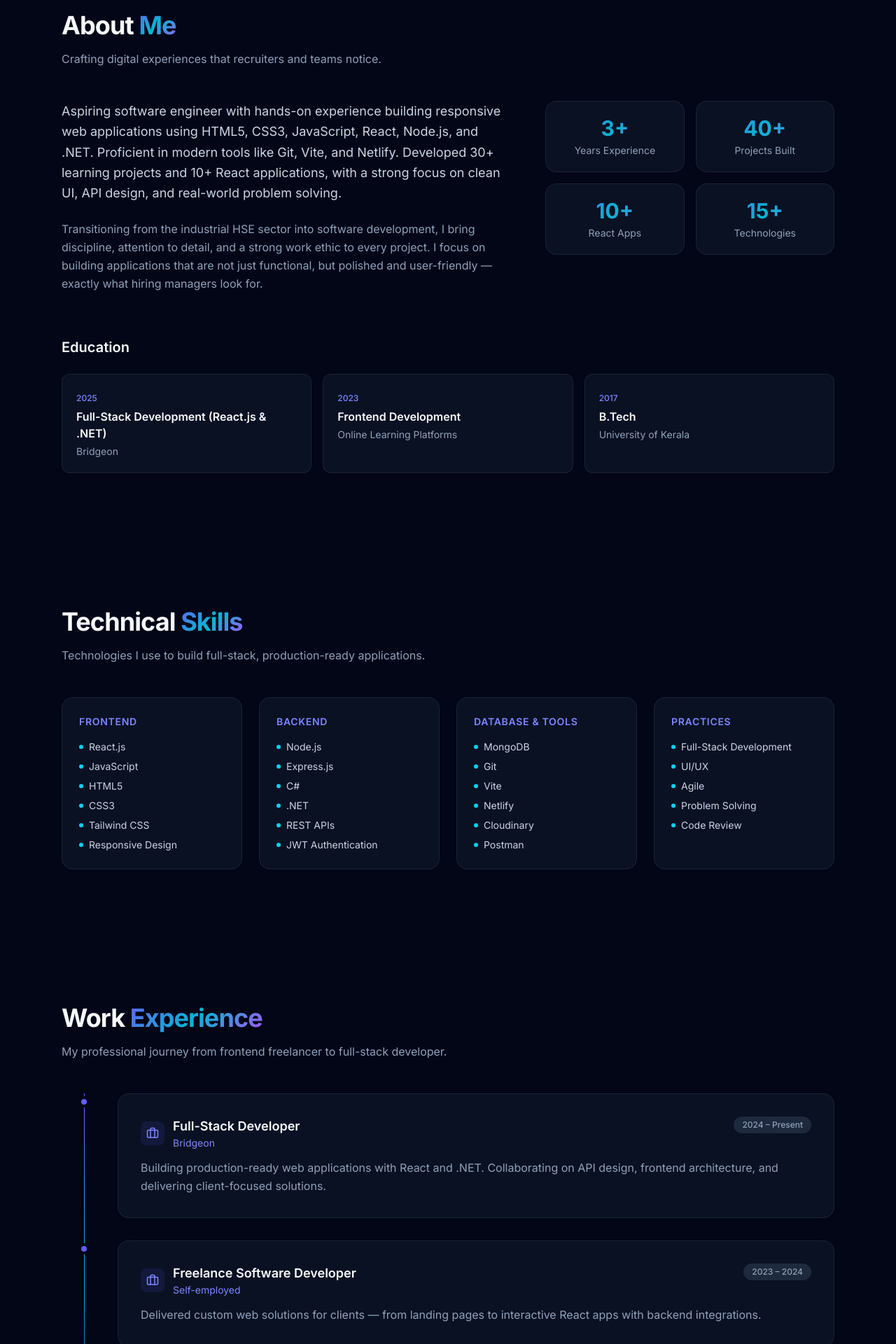
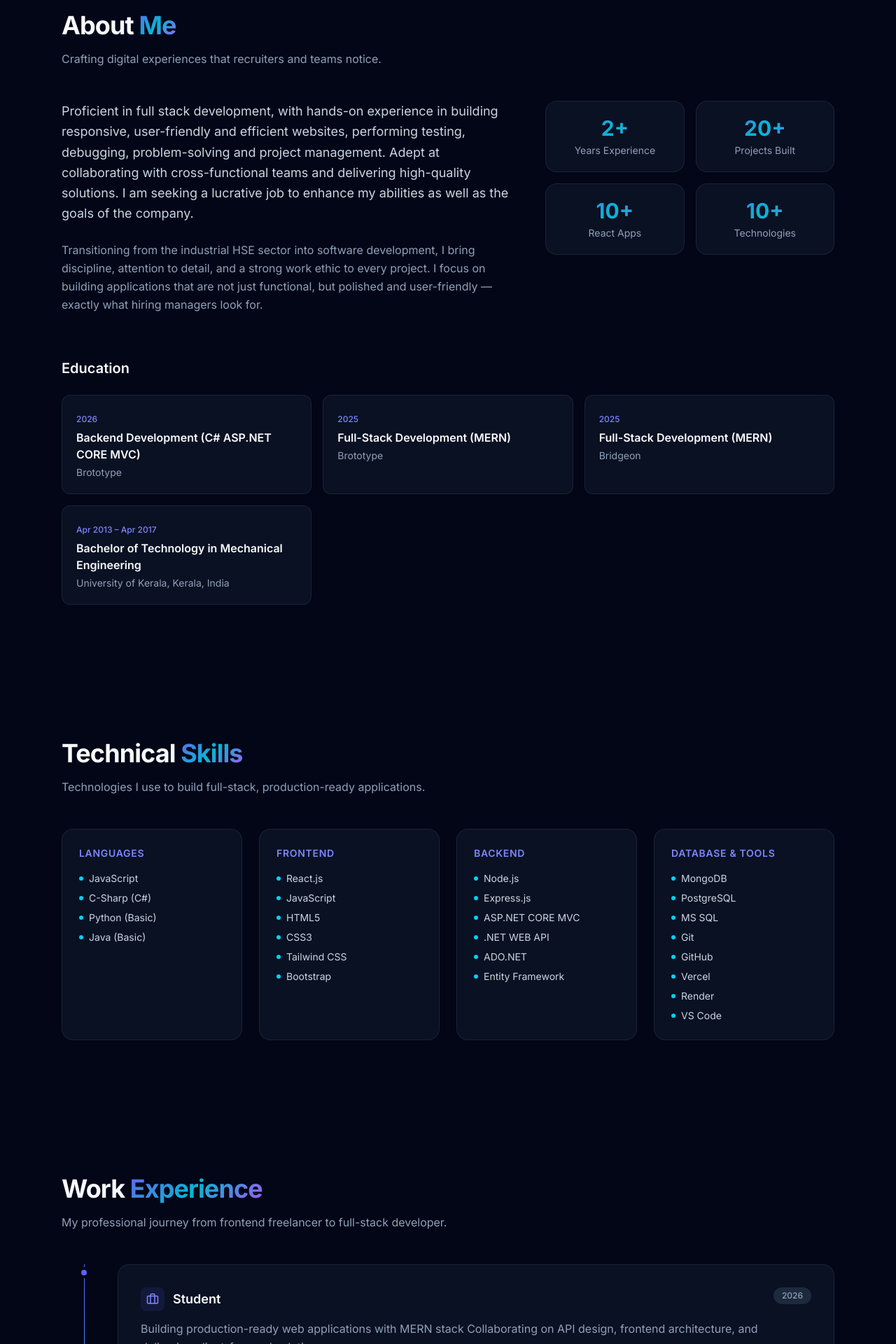
Before and after one commit to Sharath-Pillai/sharathportfoliowebsite, a React (Vite) app: page / in a window 1280 px wide. Shown: the part 880-2800 px from the top of the page at 70% size. Built offline with nearby package versions, Linux system fonts and the light colour scheme.

Commit message:
modified the portfolio

```diff
--- a/src/data/portfolio.js
+++ b/src/data/portfolio.js
@@ -1,14 +1,14 @@
 export const profile = {
   name: 'Sharath Pillai',
-  title: 'Full-Stack Software Developer',
-  location: 'Kerala, India',
+  title: 'Full Stack Developer',
+  location: 'Alappuzha, Kerala, India',
   email: 'spillai.developer@gmail.com',
   phone: '+91 9048299677',
   tagline:
-    'Former HSE professional transitioning into software development — building scalable full-stack applications with React, Node.js, and .NET.',
-  bio: `Aspiring software engineer with hands-on experience building responsive web applications using HTML5, CSS3, JavaScript, React, Node.js, and .NET. Proficient in modern tools like Git, Vite, and Netlify. Developed 30+ learning projects and 10+ React applications, with a strong focus on clean UI, API design, and real-world problem solving.`,
+    'Proficient in full stack development, with hands-on experience in building responsive, user-friendly and efficient websites.',
+  bio: `Proficient in full stack development, with hands-on experience in building responsive, user-friendly and efficient websites, performing testing, debugging, problem-solving and project management. Adept at collaborating with cross-functional teams and delivering high-quality solutions. I am seeking a lucrative job to enhance my abilities as well as the goals of the company.`,
   openToWork: true,
-  cvPath: '/my-cv.pdf',
+  cvPath: '/Sharath_Pillai_CV.pdf',
   social: {
     linkedin: 'https://www.linkedin.com/in/sharath-pillai-software-developer/',
     github: 'https://github.com/sharath-pillai-software-developer',
@@ -17,81 +17,93 @@ export const profile = {
 };
 
 export const stats = [
-  { label: 'Years Experience', value: '3+' },
-  { label: 'Projects Built', value: '40+' },
+  { label: 'Years Experience', value: '2+' },
+  { label: 'Projects Built', value: '20+' },
   { label: 'React Apps', value: '10+' },
-  { label: 'Technologies', value: '15+' },
+  { label: 'Technologies', value: '10+' },
 ];
 
 export const skills = [
   {
+    category: 'Languages',
+    items: ['JavaScript', 'C-Sharp (C#)', 'Python (Basic)', 'Java (Basic)'],
+  },
+  {
     category: 'Frontend',
-    items: ['React.js', 'JavaScript', 'HTML5', 'CSS3', 'Tailwind CSS', 'Responsive Design'],
+    items: ['React.js', 'JavaScript', 'HTML5', 'CSS3', 'Tailwind CSS', 'Bootstrap'],
   },
   {
     category: 'Backend',
-    items: ['Node.js', 'Express.js', 'C#', '.NET', 'REST APIs', 'JWT Authentication'],
+    items: ['Node.js', 'Express.js', 'ASP.NET CORE MVC', '.NET WEB API', 'ADO.NET', 'Entity Framework'],
   },
   {
     category: 'Database & Tools',
-    items: ['MongoDB', 'Git', 'Vite', 'Netlify', 'Cloudinary', 'Postman'],
-  },
-  {
-    category: 'Practices',
-    items: ['Full-Stack Development', 'UI/UX', 'Agile', 'Problem Solving', 'Code Review'],
+    items: ['MongoDB', 'PostgreSQL', 'MS SQL', 'Git', 'GitHub', 'Vercel', 'Render', 'VS Code'],
   },
 ];
 
 export const experience = [
   {
-    period: '2024 – Present',
-    role: 'Full-Stack Developer',
-    company: 'Bridgeon',
+    period: '2026',
+    role: 'Student',
+    Institute: 'Scope India',
+    Stack: 'React & .NET Core MVC,WEB API',
+    Project: 'QuickPark Parking Managment, Scope India Website',
     description:
-      'Building production-ready web applications with React and .NET. Collaborating on API design, frontend architecture, and delivering client-focused solutions.',
+      'Building production-ready web applications with MERN stack Collaborating on API design, frontend architecture, and delivering client-focused solutions.',
   },
   {
-    period: '2023 – 2024',
-    role: 'Freelance Software Developer',
-    company: 'Self-employed',
+    period: '2025',
+    role: 'Student',
+    Institute: 'Brototype',
+    Stack: 'MERN',
+    Project: 'HRMS,E-Commerce website',
     description:
       'Delivered custom web solutions for clients — from landing pages to interactive React apps with backend integrations.',
   },
   {
-    period: '2022 – 2023',
-    role: 'Freelance Frontend Developer',
-    company: 'Self-employed',
+    period: '2025',
+    role: 'Student',
+    Institute: 'Bridgeon',
+    Stack: 'MERN',
+    Project: 'ShoeMart',
     description:
-      'Created responsive, user-friendly interfaces using HTML, CSS, JavaScript, and React for small businesses and personal brands.',
+      'Building production-ready web applications with MERN stack Collaborating on API design, frontend architecture, and delivering client-focused solutions.',
   },
+
 ];
 
 export const education = [
   {
+    period: '2026',
+    degree: 'Backend Development (C# ASP.NET CORE MVC)',
+    school: 'Brototype',
+  },
+  {
     period: '2025',
-    degree: 'Full-Stack Development (React.js & .NET)',
+    degree: 'Full-Stack Development (MERN)',
+    school: 'Brototype',
+  },
+  {
+    period: '2025',
+    degree: 'Full-Stack Development (MERN)',
     school: 'Bridgeon',
   },
   {
-    period: '2023',
-    degree: 'Frontend Development',
-    school: 'Online Learning Platforms',
-  },
-  {
-    period: '2017',
-    degree: 'B.Tech',
-    school: 'University of Kerala',
+    period: 'Apr 2013 – Apr 2017',
+    degree: 'Bachelor of Technology in Mechanical Engineering',
+    school: 'University of Kerala, Kerala, India',
   },
 ];
 
 export const featuredProjects = [
   {
     id: 'hrms',
-    title: 'HRMS Pro — HR Management System',
+    title: 'HRMS PRO — HR Management Website',
     category: 'fullstack',
     description:
-      'Full-stack Human Resource Management System with employee records, attendance tracking, leave management, payroll, and role-based access control. Built with React and a .NET backend.',
-    tech: ['React', 'Node.js', '.NET', 'MongoDB', 'JWT', 'Tailwind CSS'],
+      'MongoDB schema design with real-world validation. Express.js MVC Architecture. React.js Context API for global state. Features JWT strategy, RBAC, and Socket.IO real-time push notifications.',
+    tech: ['React.js', 'Tailwind CSS', 'Node.js', 'Express.js', 'MongoDB', 'Git'],
     thumbnail: '/images/hrms-thumb.png',
     liveUrl: 'https://hr-management-system-frontend-rho.vercel.app',
     githubUrl: null,
@@ -99,25 +111,25 @@ export const featuredProjects = [
   },
   {
     id: 'quickpark',
-    title: 'QuickPark — Smart Parking Platform',
+    title: 'QuickPark — Parking Management Website',
     category: 'fullstack',
     description:
-      "India's smartest parking management platform — find, book, and manage parking spaces in real time. Features GPS-based slot discovery, live availability, secure payments, and 24/7 support.",
-    tech: ['React', 'Node.js', 'Express', 'MongoDB', 'Tailwind CSS', 'REST API'],
+      'RESTful API Design, Dependency Injection, Repository/Service Layer Pattern. Features EF Core Code-First Migrations, JWT Role-Based Authorization, and Google Maps integration.',
+    tech: ['React', 'ASP.NET CORE MVC', 'WEB API', 'Entity', 'PostgreSQL', 'Git'],
     thumbnail: '/images/quickpark-thumb.png',
     liveUrl: 'https://quickparkproject-parkingmanagements-sigma.vercel.app',
     githubUrl: null,
     featured: true,
   },
   {
-    id: 'shoemart',
-    title: 'ShoeMart — Fashion & Footwear Store',
+    id: 'forever',
+    title: 'Forever — E-commerce Website',
     category: 'fullstack',
     description:
-      'MERN stack e-commerce platform for browsing and purchasing fashion footwear. Features product search, category filters, wishlist, cart, secure checkout, and admin product management.',
-    tech: ['React', 'Node.js', 'Express', 'MongoDB', 'Tailwind CSS', 'Cloudinary'],
-    thumbnail: '/images/shoemart-thumb.png',
-    liveUrl: 'https://shoe-mart-frontend.vercel.app',
+      'Designed and developed a clean and modern responsive e-commerce website. A CRUD application exposed using a RESTful API made with Node.js. Features include Axios for backend connection and Role-Based Access Control.',
+    tech: ['React.js', 'Tailwind CSS', 'Node.js', 'Express.js', 'MongoDB', 'Git'],
+    thumbnail: '/images/forever-thumb.png',
+    liveUrl: '#',
     githubUrl: null,
     featured: true,
   },
```
Also changed, not shown: public/images/hrms-thumb.png, public/images/quickpark-thumb.png.
